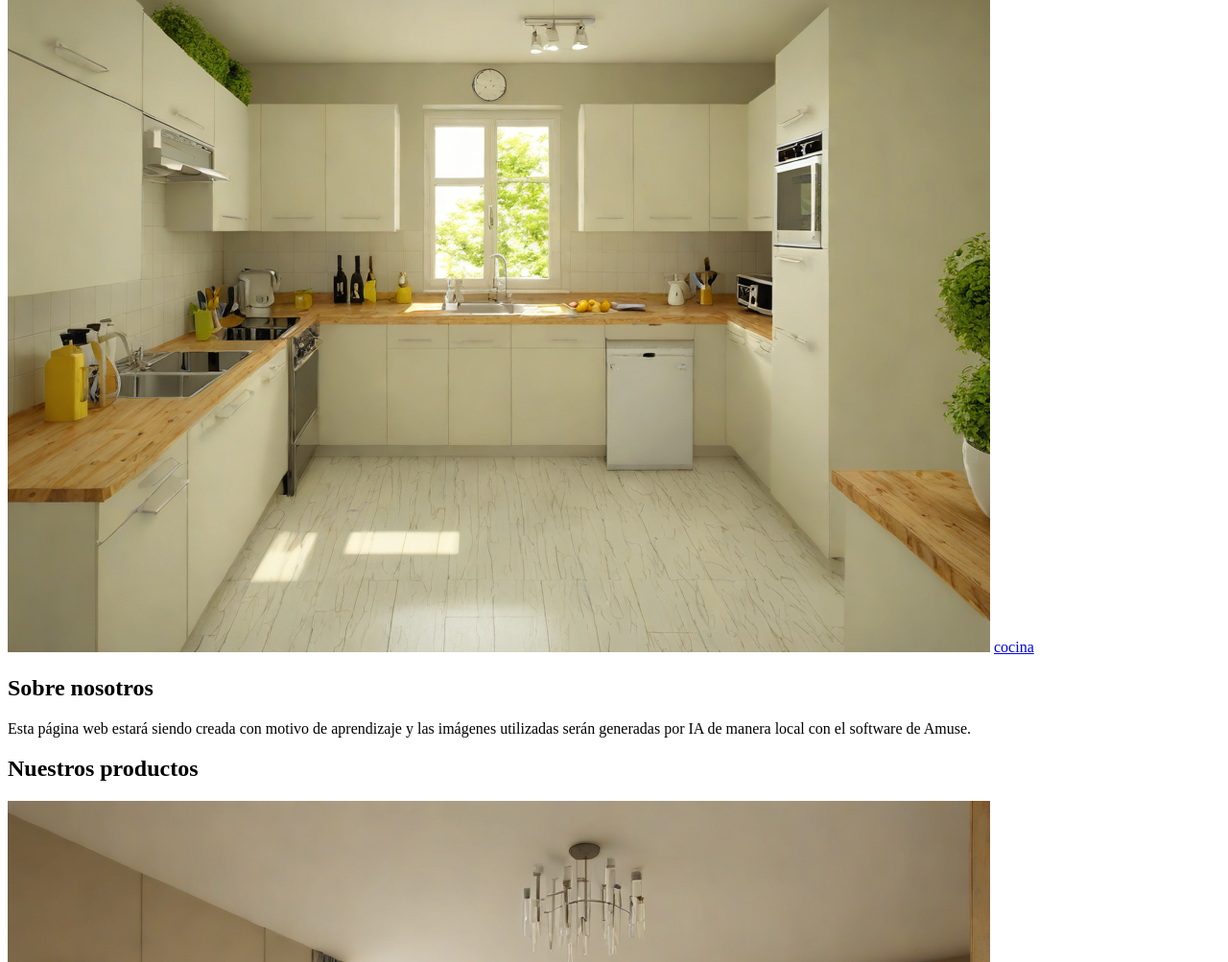
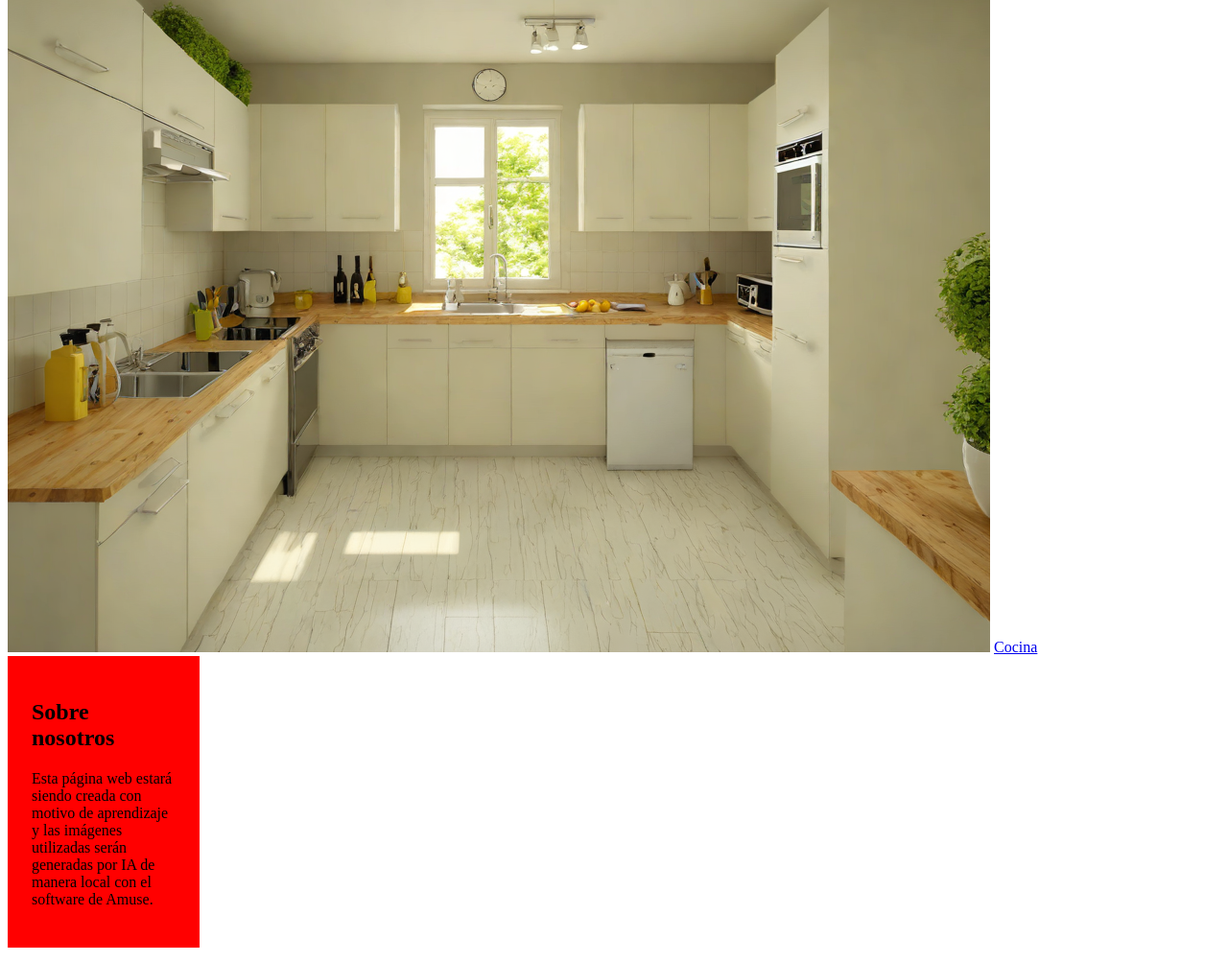
Before and after one commit to Luis-URBM/pagina-web-ecommerce, a plain HTML site: page index.html in a window 1280 px wide. Shown: the part 1797-2800 px from the top of the page at 96% size. Drawn offline with Linux system fonts and the light colour scheme.

Commit message:
Primera pagina web

```diff
--- a/css/app.css
+++ b/css/app.css
@@ -1,3 +1,10 @@
+html {
+    box-sizing: border-box;
+}
+*, *:before, *:after {
+    box-sizing: inherit;
+}
+
 h1 {
     color:#000000;
 }
@@ -6,10 +13,8 @@ h1 span {
     color: #b36206;
 }
 
-footer a {
-    text-transform: uppercase;
+.sobre-nosotros {
+    background-color: red;
+    width: 200px;
+    padding: 25px;
 }
-
-a {
-    text-transform: lowercase;
-}
--- a/index.html
+++ b/index.html
@@ -15,7 +15,7 @@
     </header>
 
 
-    <nav>
+    <nav class="navegacion">
         <a href="index.html">Incio</a>
         <a href="nosotros.html">Nosotros</a>
         <a href="tienda.html">Tienda</a>
@@ -44,7 +44,7 @@
 
         </section>
 
-        <section>
+        <section class="sobre-nosotros">
             <div>
                 <h2>Sobre nosotros</h2>
                 <p>Esta página  web estará siendo creada con motivo
@@ -167,7 +167,7 @@
 
         <div>
             <h3>Sobre nosotros</h3>
-            <nav>
+            <nav class="navegacion">
                 <a href="#">Nuestra historia</a>
                 <a href="#">Misión, visión y valores</a>
                 <a href="#">Carreras</a>
```
